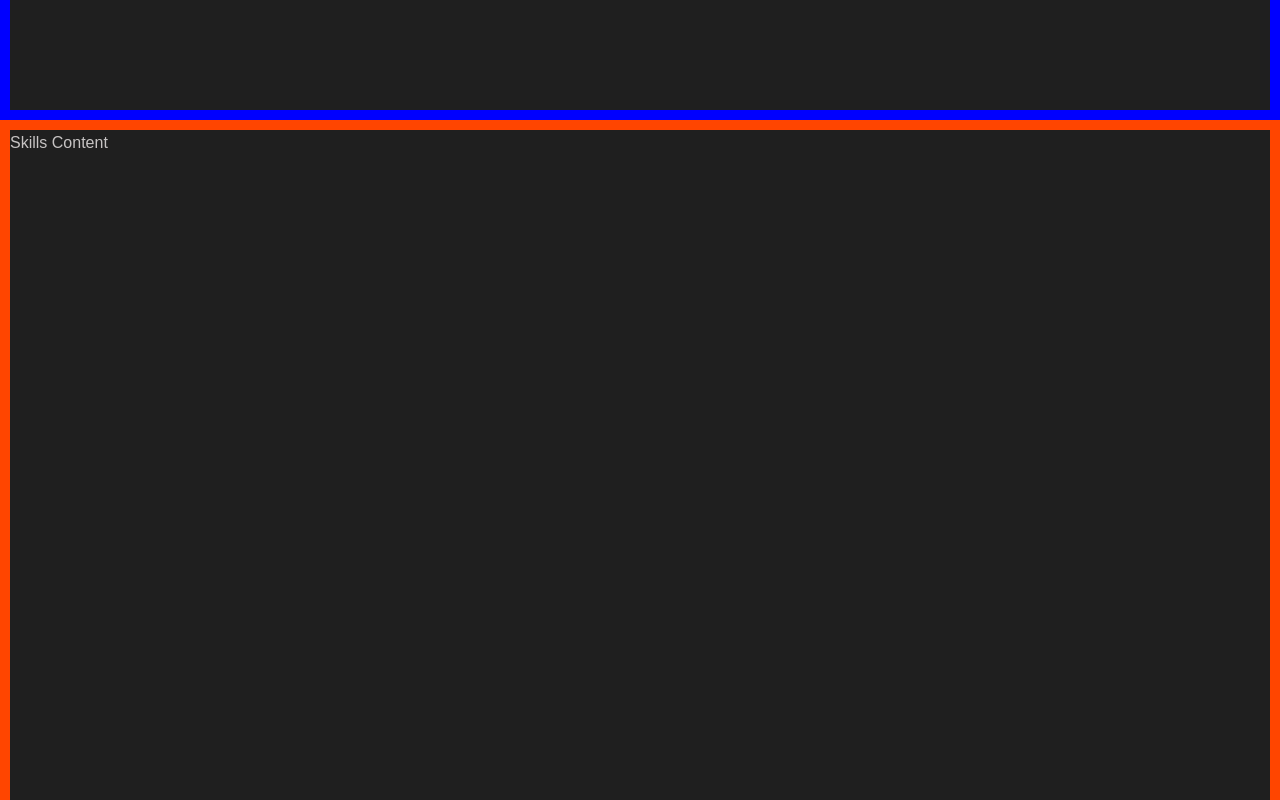
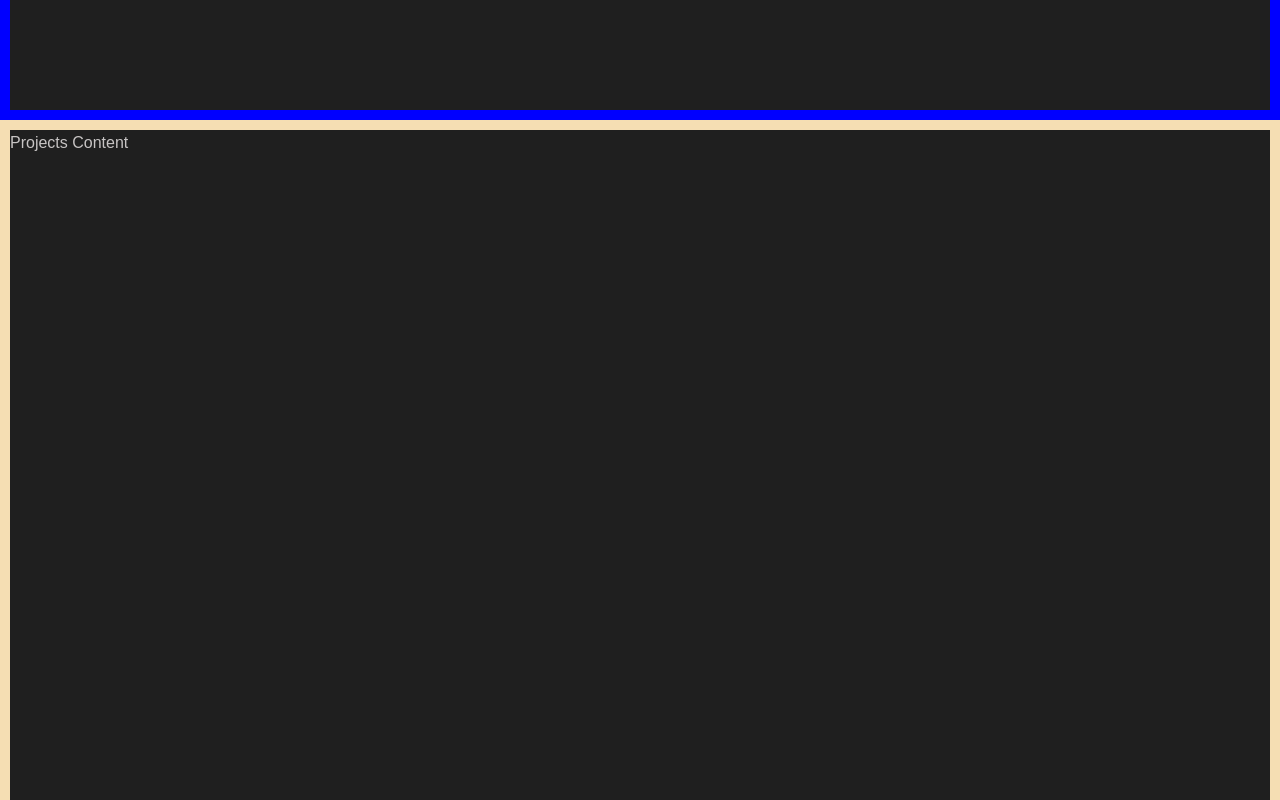
Before and after one commit to Susuvnkl/Portfolio, a React (Vite) app in the folder my-portfolio/: page /#projects in a window 1280 px wide. Before the commit this address led to /#about. Shown: the part 1480-2280 px from the top of the page. Built offline with nearby package versions, Linux system fonts and the light colour scheme.

Commit message:
projects page added

```diff
--- a/my-portfolio/src/hooks/useActivePage.ts
+++ b/my-portfolio/src/hooks/useActivePage.ts
@@ -8,7 +8,7 @@ const useActivePage = () => {
 
   useEffect(() => {
     const handleScroll = () => {
-      const sections = ["home", "about", "skills", "contact"];
+      const sections = ["home", "about", "projects", "skills", "contact"];
       let foundActive = false;
       console.log("test effect render", location);
 
--- a/my-portfolio/src/pages/MainPage/MainPage.tsx
+++ b/my-portfolio/src/pages/MainPage/MainPage.tsx
@@ -1,6 +1,7 @@
 import AboutPage from "../AboutPage/AboutPage";
 import ContactPage from "../ContactPage/ContactPage";
 import HomePage from "../HomePage/HomePage";
+import ProjectsPage from "../ProjectsPage/ProjectsPage";
 import SkillsPage from "../SkillsPage/SkillsPage";
 import styles from "./MainPage.module.scss";
 
@@ -14,6 +15,9 @@ function MainPage() {
         <AboutPage />
       </section>
       <section>
+        <ProjectsPage />
+      </section>
+      <section>
         <SkillsPage />
       </section>
       <section>
--- /dev/null
+++ b/my-portfolio/src/pages/ProjectsPage/ProjectsPage.module.scss
@@ -0,0 +1,5 @@
+.PageSection {
+  min-height: 100vh;
+  width: 100%;
+  border: 10px solid wheat;
+}
--- /dev/null
+++ b/my-portfolio/src/pages/ProjectsPage/ProjectsPage.tsx
@@ -0,0 +1,11 @@
+import styles from "./ProjectsPage.module.scss";
+
+function ProjectsPage() {
+  return (
+    <div id="projects" className={styles.PageSection}>
+      Projects Content
+    </div>
+  );
+}
+
+export default ProjectsPage;
```
